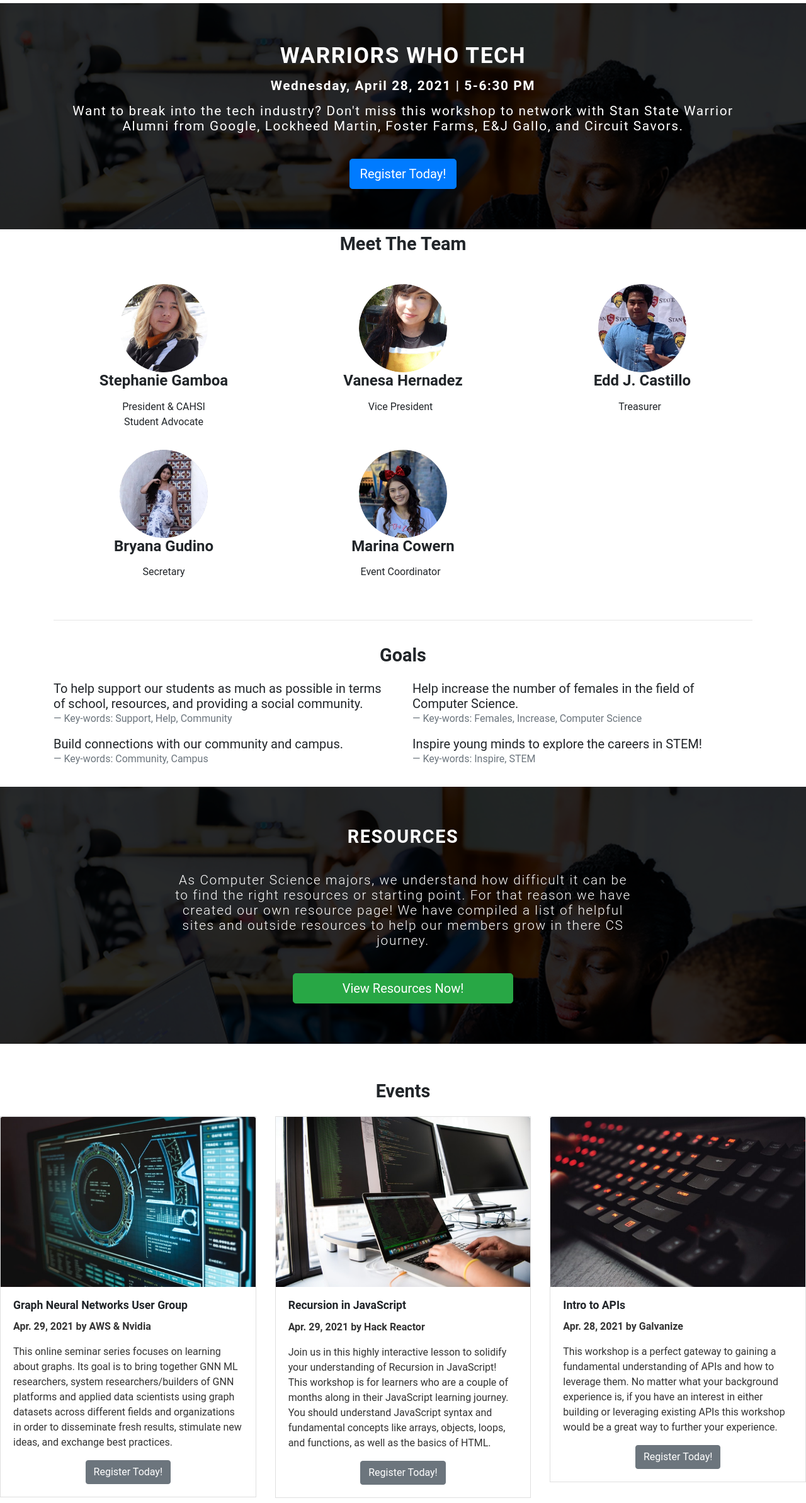
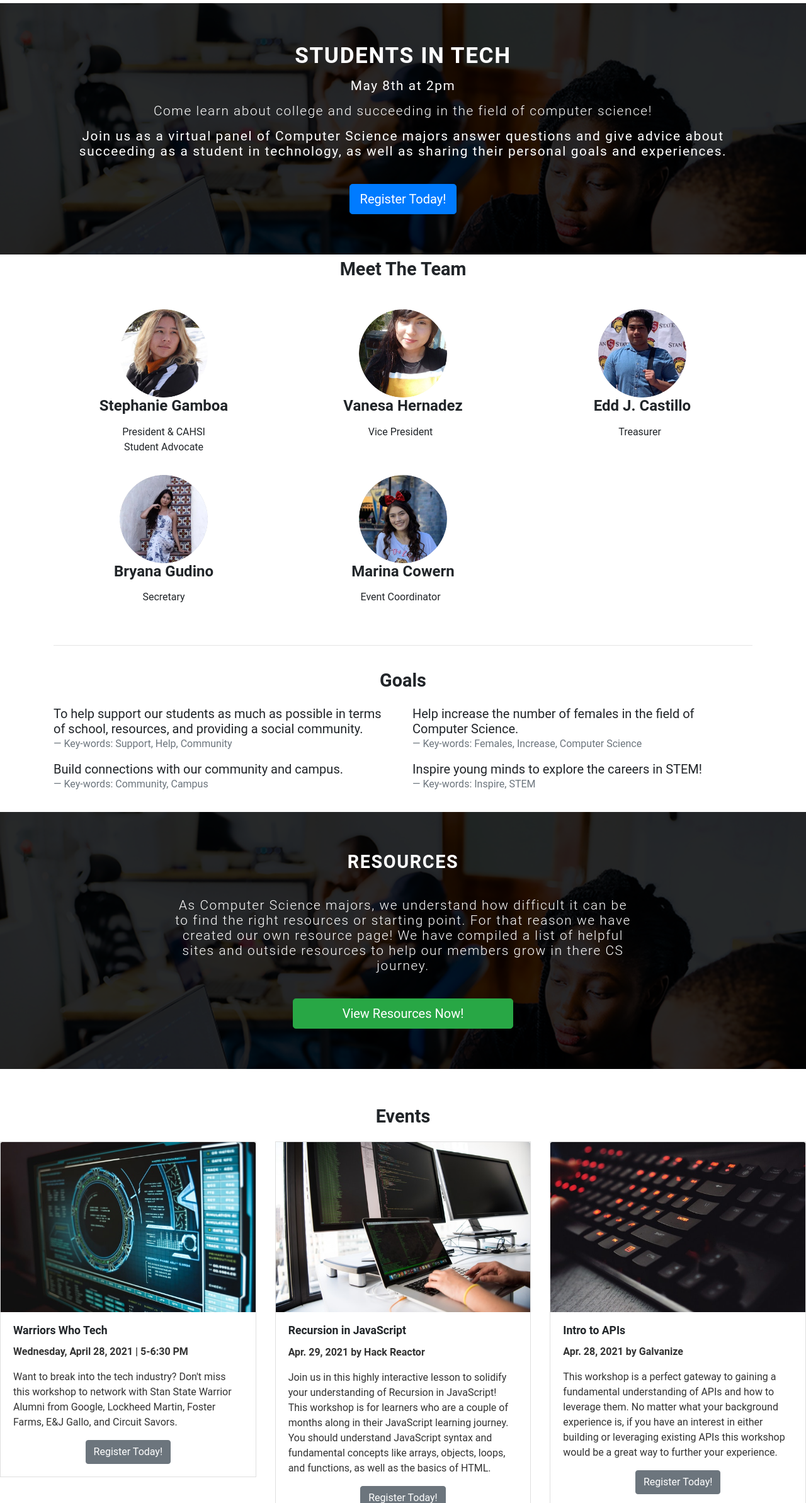
Before and after one commit to 4N0NYM0U5MY7H/csu_stanislaus_cahsi, a plain HTML site: page docs/index.html in a window 1280 px wide. Shown: the part 111-2497 px from the top of the page at 63% size. Drawn offline with Linux system fonts and the light colour scheme; a script that the page names is missing.

Commit message:
may update 01
Quick fixes for the upcoming Students in Tech event.

```diff
--- a/docs/index.html
+++ b/docs/index.html
@@ -59,12 +59,13 @@
       <div class="container">
         <div class="row">
           <div class="col-12">
-            <h1>Warriors Who Tech</h1>
-            <p class="font-weight-bold"><time datetime="2021-04-28 13:00-7:00">Wednesday, April 28, 2021 | 5-6:30 PM</time></p>
-            <p>Want to break into the tech industry? Don't miss this workshop to network with Stan State Warrior Alumni from Google, Lockheed Martin, Foster Farms, E&amp;J Gallo, and Circuit Savors.</p>
+            <h1>Students in Tech</h1>
+            <p><time datetime="2021-04-08 14:00-7:00">May 8th at 2pm</time></p>
+            <p class="lead">Come learn about college and succeeding in the field of computer science!</p>
+            <p>Join us as a virtual panel of Computer Science majors answer questions and give advice about succeeding as a student in technology, as well as sharing their personal goals and experiences.</p>
             <br>
             <button class="btn btn-primary btn-lg">
-              <a class="text-white" href="https://csustan.zoom.us/webinar/register/WN_1HkKs_HfRlOcmTuAE2_cDg" target="_blank" title="Register Today!">Register Today!</a>
+              <a class="text-white" href="https://csustan.zoom.us/meeting/register/tZIoc-uurzksH9JGhuHqLZbgCHgMECqzq-c7" target="_blank" title="Register Today!">Register Today!</a>
             </button>
           </div>
         </div>
@@ -195,12 +196,12 @@
                   <img class="card-img-top" src="img/pexels-tima-miroshnichenko-5380642.jpg" alt="">
                   <div class="card-body">
                     <div class="d-flex">
-                      <h4 class="card-title">Graph Neural Networks User Group </h4>
+                      <h4 class="card-title">Warriors Who Tech</h4>
                     </div>
-                    <p class="card-text font-weight-bold">Apr. 29, 2021 by AWS &amp; Nvidia </p>
-                    <p class="card-text">This online seminar series focuses on learning about graphs. Its goal is to bring together GNN ML researchers, system researchers/builders of GNN platforms and applied data scientists using graph datasets across different fields and organizations in order to disseminate fresh results, stimulate new ideas, and exchange best practices. </p>
+                    <p class="card-text font-weight-bold">Wednesday, April 28, 2021 | 5-6:30 PM</p>
+                    <p class="card-text">Want to break into the tech industry? Don't miss this workshop to network with Stan State Warrior Alumni from Google, Lockheed Martin, Foster Farms, E&amp;J Gallo, and Circuit Savors.</p>
                     <div class="d-flex justify-content-center">
-                      <a href="https://www.eventbrite.com/e/graph-neural-networks-user-group-tickets-137512275919?aff=ebdssbonlinesearch" class="btn btn-secondary" target="_blank" title="register today">Register Today! </a>
+                      <a href="https://csustan.zoom.us/webinar/register/WN_1HkKs_HfRlOcmTuAE2_cDg" class="btn btn-secondary" target="_blank" title="register today">Register Today! </a>
                     </div>
                   </div>
                 </div>
```
Also changed, not shown: docs/student-in-tech.html (+7 -1 lines), 1 other file.
